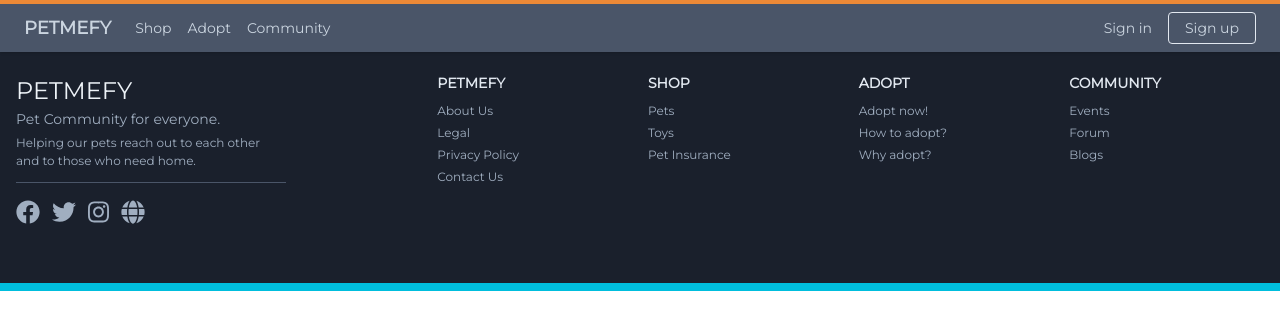
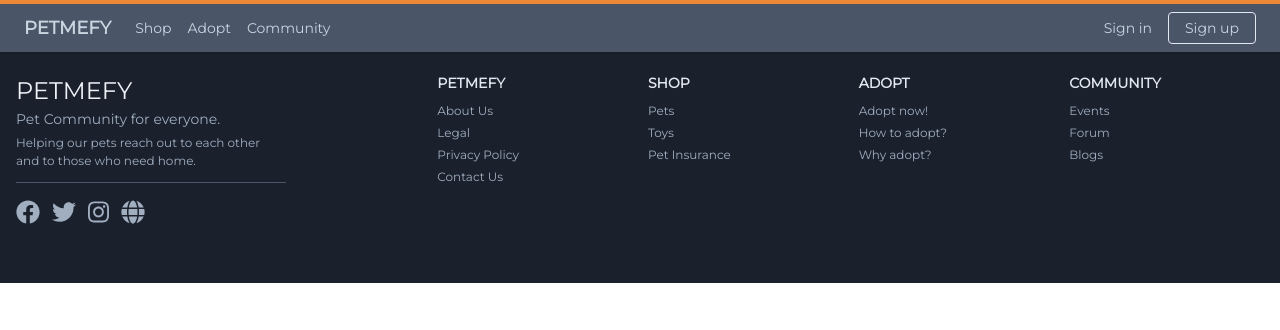
Before and after one commit to nerflim/petmefy, a React (Create React App) app in the folder frontend/: page /adopt in a window 1280 px wide. Shown: the top 330 px of the page. Built offline with nearby package versions, Linux system fonts and the light colour scheme.

Commit message:
removed border in footer

```diff
--- a/frontend/src/components/Footer.js
+++ b/frontend/src/components/Footer.js
@@ -6,7 +6,7 @@ import { faGlobe } from '@fortawesome/free-solid-svg-icons';
 
 const Footer = () => {
 	return (
-		<footer className='bg-gray-900 text-white py-5 border-b-8 border-main'>
+		<footer className='bg-gray-900 text-white py-5'>
 			<div className='container mx-auto'>
 				<div className='flex mx-2 my-8'>
 					<div className='w-1/3 px-2'>
```
